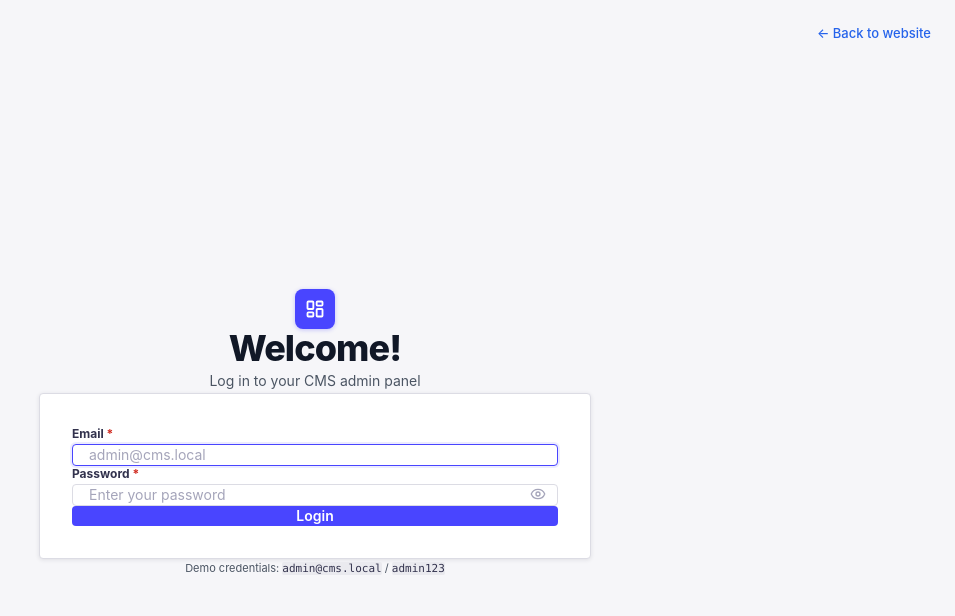
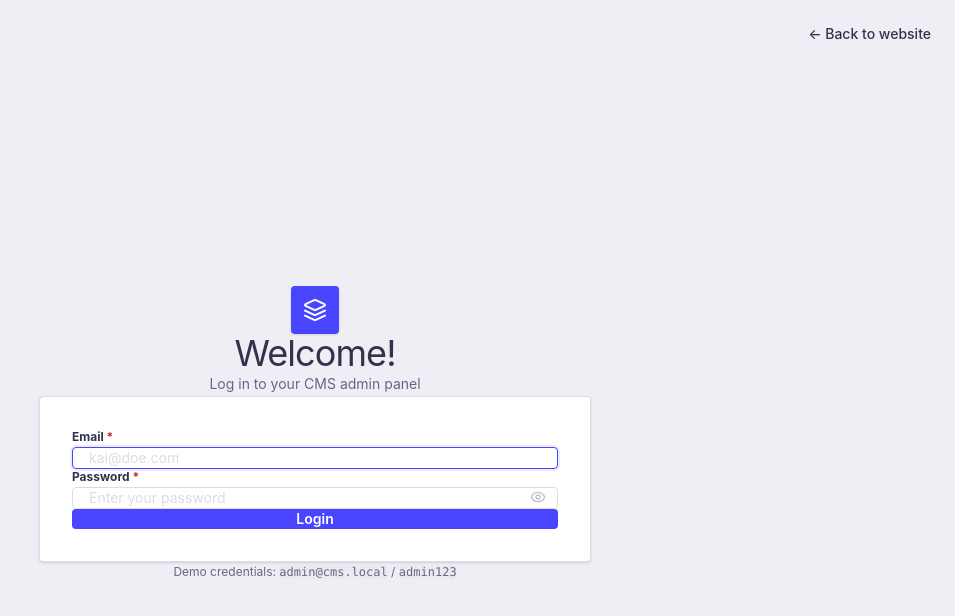
Before and after one commit to sk2838240/netlifyapp, a React (Vite) app: page /admin/login in a window 1280 px wide. Shown: the top 616 px of the page, without its empty margins (325-1280 px from the left). Built offline with nearby package versions, Linux system fonts and the light colour scheme.

Commit message:
Update admin UI to match Strapi design system exactly

```diff
--- a/package.json
+++ b/package.json
@@ -12,6 +12,8 @@
   "dependencies": {
     "@netlify/blobs": "^7.4.0",
     "@netlify/functions": "^2.8.1",
+    "@strapi/design-system": "^2.2.0",
+    "@strapi/icons": "^2.2.0",
     "@tiptap/extension-image": "^2.6.6",
     "@tiptap/extension-link": "^2.6.6",
     "@tiptap/extension-placeholder": "^2.6.6",
--- a/src/index.css
+++ b/src/index.css
@@ -1,6 +1,75 @@
 @import "tailwindcss";
 
 @source "../src/**/*.{js,ts,jsx,tsx}";
+
+/* Strapi Color System - Exact Palette */
+@theme {
+  /* Primary - Strapi Purple */
+  --color-primary-50: #f0f0ff;
+  --color-primary-100: #e0e0ff;
+  --color-primary-200: #c0c0ff;
+  --color-primary-300: #a0a0ff;
+  --color-primary-400: #8585ff;
+  --color-primary-500: #6b6bff;
+  --color-primary-600: #4945ff;
+  --color-primary-700: #3d3adb;
+  --color-primary-800: #2f2daf;
+  --color-primary-900: #211f82;
+  --color-primary: #4945ff;
+  --color-primary-50: #f0f0ff;
+
+  /* Danger - Red */
+  --color-danger-50: #fcecea;
+  --color-danger-100: #fad8d3;
+  --color-danger-200: #f5c0b8;
+  --color-danger-300: #f0988d;
+  --color-danger-400: #e87666;
+  --color-danger-500: #d02b20;
+  --color-danger-600: #b23225;
+  --color-danger-700: #952a1d;
+  --color-danger-800: #782216;
+  --color-danger-900: #5c1a10;
+  --color-danger: #d02b20;
+
+  /* Success - Green */
+  --color-success-50: #eafbe7;
+  --color-success-100: #d4f7ce;
+  --color-success-200: #b3eb9e;
+  --color-success-300: #8bda6b;
+  --color-success-400: #6ecb42;
+  --color-success-500: #328048;
+  --color-success-600: #2a6a3b;
+  --color-success-700: #21542e;
+  --color-success-800: #183e22;
+  --color-success-900: #0f2815;
+  --color-success: #328048;
+
+  /* Warning - Orange */
+  --color-warning-50: #fdf4dc;
+  --color-warning-100: #fbe9b9;
+  --color-warning-200: #f8d78f;
+  --color-warning-300: #f5c064;
+  --color-warning-400: #f2ab3f;
+  --color-warning-500: #d9822f;
+  --color-warning-600: #b36b26;
+  --color-warning-700: #8d551f;
+  --color-warning-800: #683f17;
+  --color-warning-900: #42290f;
+  --color-warning: #d9822f;
+
+  /* Neutrals - Strapi exact colors */
+  --color-neutral-0: #ffffff;
+  --color-neutral-50: #f6f6f9;
+  --color-neutral-100: #eeeef4;
+  --color-neutral-200: #eaeaef;
+  --color-neutral-300: #dcdce4;
+  --color-neutral-400: #c0c0cf;
+  --color-neutral-500: #a5a5ba;
+  --color-neutral-600: #666687;
+  --color-neutral-700: #4a4a6a;
+  --color-neutral-800: #32324d;
+  --color-neutral-900: #1f1f2e;
+}
 
 * {
   margin: 0;
@@ -9,70 +78,46 @@
 }
 
 :root {
-  /* Primary Brand Colors - Modern SaaS palette */
-  --primary-50: #eff6ff;
-  --primary-100: #dbeafe;
-  --primary-200: #bfdbfe;
-  --primary-300: #93c5fd;
-  --primary-400: #60a5fa;
-  --primary-500: #3b82f6;
-  --primary-600: #2563eb;
-  --primary-700: #1d4ed8;
-  --primary-800: #1e40af;
-  --primary-900: #1e3a8a;
+  /* Primary Brand - Strapi exact */
+  --color-primary: #4945ff;
+  --color-primary-hover: #3d3adb;
+  --color-primary-light: #6b6bff;
 
-  --primary: #2563eb;
-  --primary-hover: #1d4ed8;
-  --primary-light: #3b82f6;
+  /* Neutrals - Strapi exact */
+  --color-neutral-50: #f6f6f9;
+  --color-neutral-100: #eeeef4;
+  --color-neutral-200: #eaeaef;
+  --color-neutral-300: #dcdce4;
+  --color-neutral-400: #c0c0cf;
+  --color-neutral-500: #a5a5ba;
+  --color-neutral-600: #666687;
+  --color-neutral-700: #4a4a6a;
+  --color-neutral-800: #32324d;
+  --color-neutral-900: #1f1f2e;
 
-  /* Accent Colors */
-  --accent: #8b5cf6;
-  --accent-hover: #7c3aed;
-  --accent-light: #a78bfa;
-
-  /* Success, Warning, Error */
-  --success: #10b981;
-  --success-light: #34d399;
-  --warning: #f59e0b;
-  --warning-light: #fbbf24;
-  --error: #ef4444;
-  --error-light: #f87171;
-
-  /* Neutrals */
-  --gray-50: #f9fafb;
-  --gray-100: #f3f4f6;
-  --gray-200: #e5e7eb;
-  --gray-300: #d1d5db;
-  --gray-400: #9ca3af;
-  --gray-500: #6b7280;
-  --gray-600: #4b5563;
-  --gray-700: #374151;
-  --gray-800: #1f2937;
-  --gray-900: #111827;
-
-  /* Background & Surface */
+  /* Background */
   --bg-primary: #ffffff;
-  --bg-secondary: #f9fafb;
-  --bg-tertiary: #f3f4f6;
+  --bg-secondary: #f6f6f9;
+  --bg-tertiary: #eeeef4;
   --bg-card: #ffffff;
   --bg-input: #ffffff;
 
   /* Text */
-  --text-primary: #111827;
-  --text-secondary: #4b5563;
-  --text-tertiary: #9ca3af;
-  --text-muted: #6b7280;
+  --text-primary: #32324d;
+  --text-secondary: #666687;
+  --text-tertiary: #a5a5ba;
+  --text-muted: #8e8ea0;
 
   /* Borders */
-  --border-light: #e5e7eb;
-  --border-default: #d1d5db;
-  --border-focus: #3b82f6;
+  --border-light: #eaeaef;
+  --border-default: #dcdce4;
+  --border-focus: #4945ff;
 
   /* Typography */
-  --font-display: 'Inter', system-ui, -apple-system, sans-serif;
-  --font-body: 'Inter', system-ui, -apple-system, sans-serif;
+  --font-display: 'Inter', -apple-system, BlinkMacSystemFont, 'Segoe UI', Roboto, sans-serif;
+  --font-body: 'Inter', -apple-system, BlinkMacSystemFont, 'Segoe UI', Roboto, sans-serif;
 
-  /* Font Sizes - Scale */
+  /* Font Sizes */
   --text-xs: 0.75rem;
   --text-sm: 0.875rem;
   --text-base: 1rem;
@@ -81,19 +126,6 @@
   --text-2xl: 1.5rem;
   --text-3xl: 1.875rem;
   --text-4xl: 2.25rem;
-  --text-5xl: 3rem;
-
-  /* Font Weights */
-  --font-normal: 400;
-  --font-medium: 500;
-  --font-semibold: 600;
-  --font-bold: 700;
-  --font-extrabold: 800;
-
-  /* Line Heights */
-  --leading-tight: 1.25;
-  --leading-normal: 1.5;
-  --leading-relaxed: 1.75;
 
   /* Spacing */
   --spacing-xs: 0.25rem;
@@ -101,44 +133,16 @@
   --spacing-md: 1rem;
   --spacing-lg: 1.5rem;
   --spacing-xl: 2rem;
-  --spacing-2xl: 3rem;
-  --spacing-3xl: 4rem;
 
-  /* Border Radius */
-  --radius-sm: 0.375rem;
-  --radius-md: 0.5rem;
-  --radius-lg: 0.75rem;
-  --radius-xl: 1rem;
-  --radius-2xl: 1.5rem;
-  --radius-full: 9999px;
+  /* Border Radius - Strapi uses 4px */
+  --radius-sm: 0.25rem;
+  --radius-md: 0.25rem;
+  --radius-lg: 0.25rem;
 
-  /* Shadows */
-  --shadow-sm: 0 1px 2px 0 rgba(0, 0, 0, 0.05);
-  --shadow-md: 0 4px 6px -1px rgba(0, 0, 0, 0.1), 0 2px 4px -2px rgba(0, 0, 0, 0.1);
-  --shadow-lg: 0 10px 15px -3px rgba(0, 0, 0, 0.1), 0 4px 6px -4px rgba(0, 0, 0, 0.1);
-  --shadow-xl: 0 20px 25px -5px rgba(0, 0, 0, 0.1), 0 8px 10px -6px rgba(0, 0, 0, 0.1);
-  --shadow-2xl: 0 25px 50px -12px rgba(0, 0, 0, 0.25);
-
-  /* Theme-specific overrides */
-  --bg-color: var(--bg-primary);
-  --text-color: var(--text-primary);
-  --heading-font: var(--font-display);
-  --body-font: var(--font-body);
-  --border-radius: var(--radius-lg);
-  --card-shadow: var(--shadow-md);
-  --header-bg: rgba(255, 255, 255, 0.95);
-  --header-text: var(--text-primary);
-  --footer-bg: var(--gray-900);
-  --footer-text: var(--gray-300);
-  --button-color: var(--primary);
-  --button-text-color: #ffffff;
-  --link-color: var(--primary);
-  --link-hover-color: var(--primary-hover);
-  --h1-size: 2.5rem;
-  --h2-size: 2rem;
-  --h3-size: 1.5rem;
-  --paragraph-size: 1rem;
-  --paragraph-line-height: 1.75;
+  /* Shadows - Strapi exact */
+  --shadow-sm: 0 1px 4px rgba(33, 33, 52, 0.1);
+  --shadow-md: 0 4px 8px rgba(33, 33, 52, 0.1);
+  --shadow-lg: 0 8px 16px rgba(33, 33, 52, 0.15);
 }
 
 /* Base Styles */
--- a/src/pages/admin/AdminLogin.tsx
+++ b/src/pages/admin/AdminLogin.tsx
@@ -1,7 +1,7 @@
 import { useState } from 'react';
 import { useNavigate } from 'react-router-dom';
 import { motion } from 'framer-motion';
-import { Lock, Mail, Eye, EyeOff, LayoutDashboard } from 'lucide-react';
+import { Eye, EyeOff, Layers } from 'lucide-react';
 import { useAuth } from '../../context/AuthContext';
 
 export default function AdminLogin() {
@@ -27,89 +27,90 @@ export default function AdminLogin() {
   };
 
   return (
-    <div className="min-h-screen bg-[#f6f6f9] flex flex-col">
-      {/* Header */}
+    <div className="min-h-screen bg-neutral-100 flex flex-col">
+      {/* Header with locale toggle space */}
       <header className="flex items-center justify-end p-6">
-        <a href="/" className="text-[13px] font-medium text-[#4945ff] hover:text-[#3d3adb] transition-colors">
+        <a href="/" className="text-sm font-medium text-primary-600 hover:text-primary-700 transition-colors">
           ← Back to website
         </a>
       </header>
 
-      {/* Main */}
-      <div className="flex-1 flex items-center justify-center px-4 pb-20">
+      {/* Main content */}
+      <div className="flex-1 flex items-center justify-center px-6 pb-20">
         <motion.div
           initial={{ opacity: 0, y: 8 }}
           animate={{ opacity: 1, y: 0 }}
           transition={{ duration: 0.3 }}
           className="w-full max-w-[552px]"
         >
-          {/* Brand */}
+          {/* Logo and Title - Strapi exact */}
           <div className="flex flex-col items-center mb-8">
-            <div className="w-10 h-10 bg-[#4945ff] rounded-[8px] flex items-center justify-center mb-4 shadow-[0_1px_4px_rgba(73,69,255,0.3)]">
-              <LayoutDashboard className="w-5 h-5 text-white" strokeWidth={2.2} />
+            <div className="w-12 h-12 bg-primary-600 rounded shadow-sm flex items-center justify-center mb-4">
+              <Layers className="w-6 h-6 text-white" />
             </div>
-            <h1 className="text-[28px] font-bold text-[#32324d]">Welcome!</h1>
-            <p className="text-sm text-[#666687] mt-1">Log in to your CMS admin panel</p>
+            <h1 className="text-[32px] font-bold text-neutral-800">Welcome!</h1>
+            <p className="text-sm text-neutral-500 mt-1">Log in to your CMS admin panel</p>
           </div>
 
-          {/* Card */}
-          <div className="bg-white rounded-[4px] shadow-[0_1px_4px_rgba(33,33,52,0.1)] border border-[#dcdce4] p-8 sm:p-10">
+          {/* Login Card - Strapi exact */}
+          <div className="bg-white rounded shadow-sm border border-neutral-300 p-8 sm:p-10">
             {error && (
               <motion.div
                 initial={{ opacity: 0, y: -4 }}
                 animate={{ opacity: 1, y: 0 }}
-                className="bg-[#fcecea] border border-[#f5c0b8] text-[#d02b20] text-[13px] font-medium rounded-[4px] p-3 mb-6 flex items-center gap-2"
+                className="bg-danger-100 border border-danger-200 text-danger-600 text-sm font-medium rounded p-3 mb-6 flex items-center gap-2"
               >
-                <div className="w-1.5 h-1.5 bg-[#d02b20] rounded-full flex-shrink-0" />
+                <div className="w-1.5 h-1.5 bg-danger-600 rounded-full flex-shrink-0" />
                 {error}
               </motion.div>
             )}
 
             <form onSubmit={handleSubmit} className="space-y-6">
+              {/* Email Field */}
               <div>
-                <label className="block text-xs font-bold text-[#32324d] mb-1.5">
-                  Email <span className="text-[#d02b20]">*</span>
+                <label className="block text-xs font-bold text-neutral-800 mb-1.5">
+                  Email <span className="text-danger-600">*</span>
                 </label>
-                <div className="relative">
                 <input
                   type="email"
                   value={email}
                   onChange={(e) => setEmail(e.target.value)}
-                    className="w-full px-4 py-2.5 bg-white border border-[#dcdce4] rounded-[4px] text-sm text-[#32324d] placeholder-[#a5a5ba] focus:outline-none focus:border-[#4945ff] focus:ring-2 focus:ring-[#4945ff]/10 transition-all"
-                    placeholder="admin@cms.local"
+                  className="w-full px-4 py-2.5 bg-white border border-neutral-300 rounded text-sm text-neutral-800 placeholder-neutral-300 focus:outline-none focus:border-primary-600 focus:ring-2 focus:ring-primary-600/10 transition-all"
+                  placeholder="kai@doe.com"
                   required
                   autoFocus
                 />
               </div>
-              </div>
 
+              {/* Password Field */}
               <div>
-                <label className="block text-xs font-bold text-[#32324d] mb-1.5">
-                  Password <span className="text-[#d02b20]">*</span>
+                <label className="block text-xs font-bold text-neutral-800 mb-1.5">
+                  Password <span className="text-danger-600">*</span>
                 </label>
                 <div className="relative">
                   <input
                     type={showPassword ? 'text' : 'password'}
                     value={password}
                     onChange={(e) => setPassword(e.target.value)}
-                    className="w-full px-4 py-2.5 pr-11 bg-white border border-[#dcdce4] rounded-[4px] text-sm text-[#32324d] placeholder-[#a5a5ba] focus:outline-none focus:border-[#4945ff] focus:ring-2 focus:ring-[#4945ff]/10 transition-all"
+                    className="w-full px-4 py-2.5 pr-11 bg-white border border-neutral-300 rounded text-sm text-neutral-800 placeholder-neutral-300 focus:outline-none focus:border-primary-600 focus:ring-2 focus:ring-primary-600/10 transition-all"
                     placeholder="Enter your password"
                     required
                   />
                   <button
                     type="button"
                     onClick={() => setShowPassword(!showPassword)}
-                    className="absolute right-3 top-1/2 -translate-y-1/2 p-1 text-[#a5a5ba] hover:text-[#666687] transition-colors"
+                    className="absolute right-3 top-1/2 -translate-y-1/2 p-1 text-neutral-400 hover:text-neutral-600 transition-colors"
                   >
                     {showPassword ? <EyeOff className="w-4 h-4" /> : <Eye className="w-4 h-4" />}
                   </button>
                 </div>
               </div>
 
+              {/* Submit Button - Strapi exact style */}
               <button
                 type="submit"
                 disabled={loading}
-                className="w-full py-2.5 bg-[#4945ff] hover:bg-[#3d3adb] text-white text-sm font-semibold rounded-[4px] transition-colors disabled:opacity-50 disabled:cursor-not-allowed flex items-center justify-center gap-2"
+                className="w-full py-2.5 bg-primary-600 hover:bg-primary-700 text-white text-sm font-semibold rounded transition-colors disabled:opacity-50 disabled:cursor-not-allowed flex items-center justify-center gap-2"
               >
                 {loading ? (
                   <>
@@ -125,11 +126,11 @@ export default function AdminLogin() {
 
           {/* Demo credentials hint */}
           <div className="mt-6 text-center">
-            <p className="text-[11px] text-[#a5a5ba]">
+            <p className="text-xs text-neutral-400">
               Demo credentials:{' '}
-              <code className="font-mono bg-[#eaeaef] px-1.5 py-0.5 rounded-[2px] text-[#32324d]">admin@cms.local</code>
+              <code className="font-mono bg-neutral-200 px-1.5 py-0.5 rounded text-neutral-600">admin@cms.local</code>
               {' / '}
-              <code className="font-mono bg-[#eaeaef] px-1.5 py-0.5 rounded-[2px] text-[#32324d]">admin123</code>
+              <code className="font-mono bg-neutral-200 px-1.5 py-0.5 rounded text-neutral-600">admin123</code>
             </p>
           </div>
         </motion.div>
```
Also changed, not shown: src/components/admin/AdminLayout.tsx (+70 -92 lines), src/pages/admin/AdminDashboard.tsx (+79 -87 lines), 2 other files (tests, documents, lock files or other folders). Lines whose indentation alone changed are shown as unchanged.
